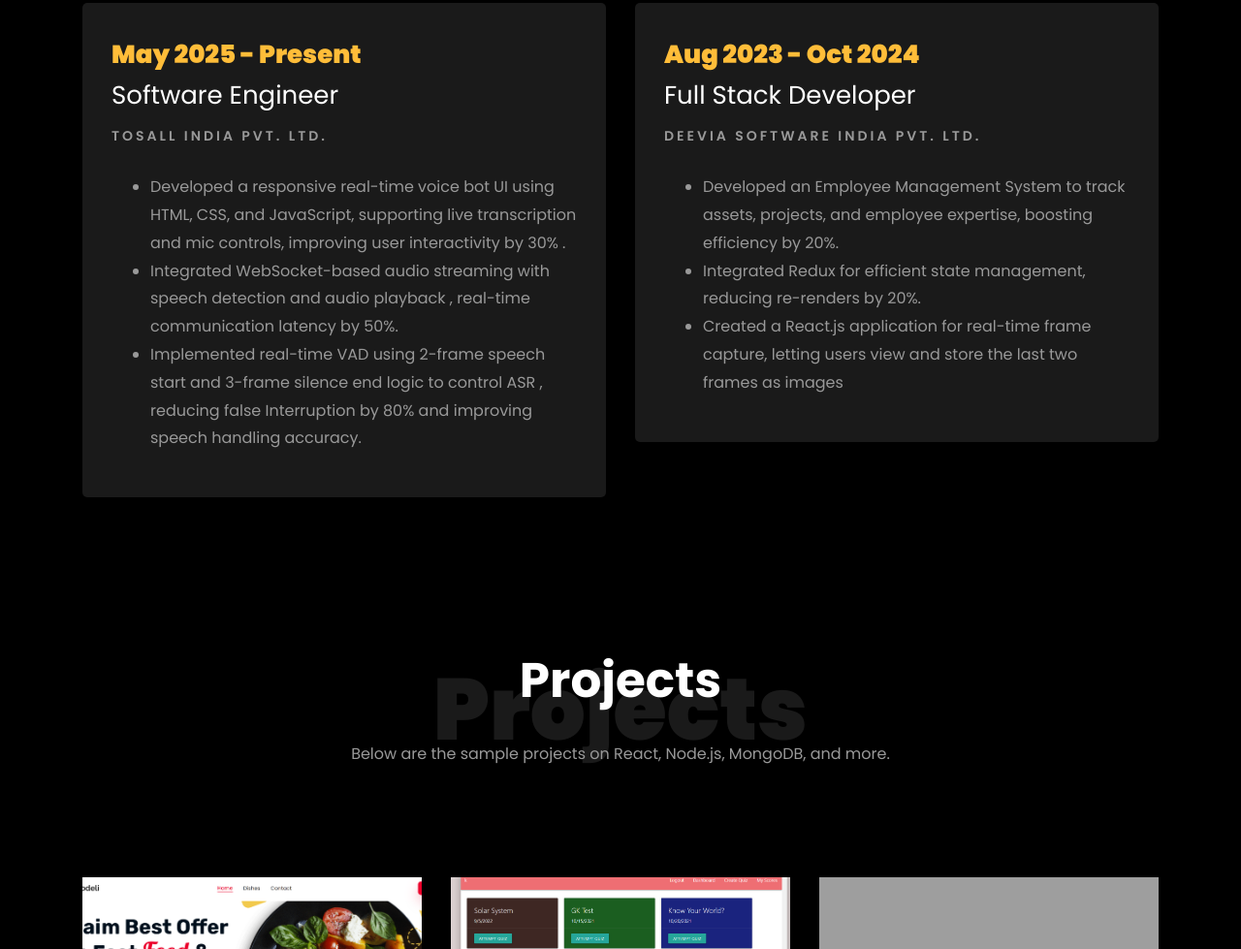
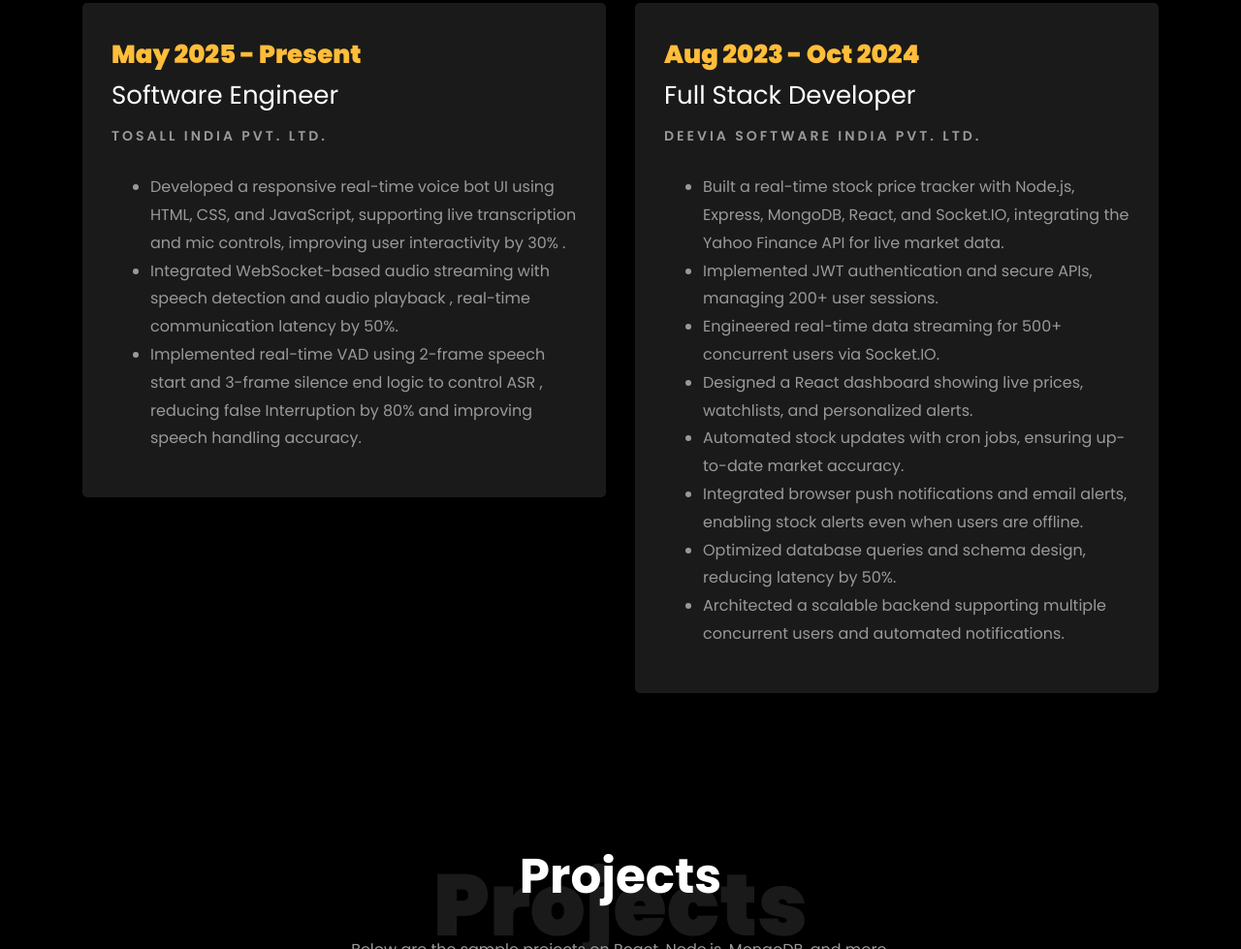
Before and after one commit to neeraj2019041078/Neeraj_Portfolio, a plain HTML site: page index.html in a window 1280 px wide. Shown: the part 2507-3486 px from the top of the page at 97% size. Drawn offline with Linux system fonts and the light colour scheme; grey boxes are pictures that could not be loaded; files whose address does not match are found by name.

Commit message:
new  deevia

```diff
--- a/index.html
+++ b/index.html
@@ -398,15 +398,16 @@ Interruption by 80% and improving speech handling accuracy.
 											<span class="position">Deevia Software India Pvt. Ltd.</span>
 											<p class="mt-4">
 												<ul>
-													<li>Developed an Employee Management System to track assets, projects, and employee expertise, boosting efficiency
-by 20%.
-</li>
-													<li>Integrated Redux for efficient state management, reducing re-renders by 20%.
-</li>
-													<li>Created a React.js application for real-time frame capture, letting users view and store the last two frames as
-images</li>
+    <li>Built a real-time stock price tracker with Node.js, Express, MongoDB, React, and Socket.IO, integrating the Yahoo Finance API for live market data.</li>
+    <li>Implemented JWT authentication and secure APIs, managing 200+ user sessions.</li>
+    <li>Engineered real-time data streaming for 500+ concurrent users via Socket.IO.</li>
+    <li>Designed a React dashboard showing live prices, watchlists, and personalized alerts.</li>
+    <li>Automated stock updates with cron jobs, ensuring up-to-date market accuracy.</li>
+    <li>Integrated browser push notifications and email alerts, enabling stock alerts even when users are offline.</li>
+    <li>Optimized database queries and schema design, reducing latency by 50%.</li>
+    <li>Architected a scalable backend supporting multiple concurrent users and automated notifications.</li>
+</ul>
 
-												</ul>
 											</p>
 										</div>
 									</div>
```
